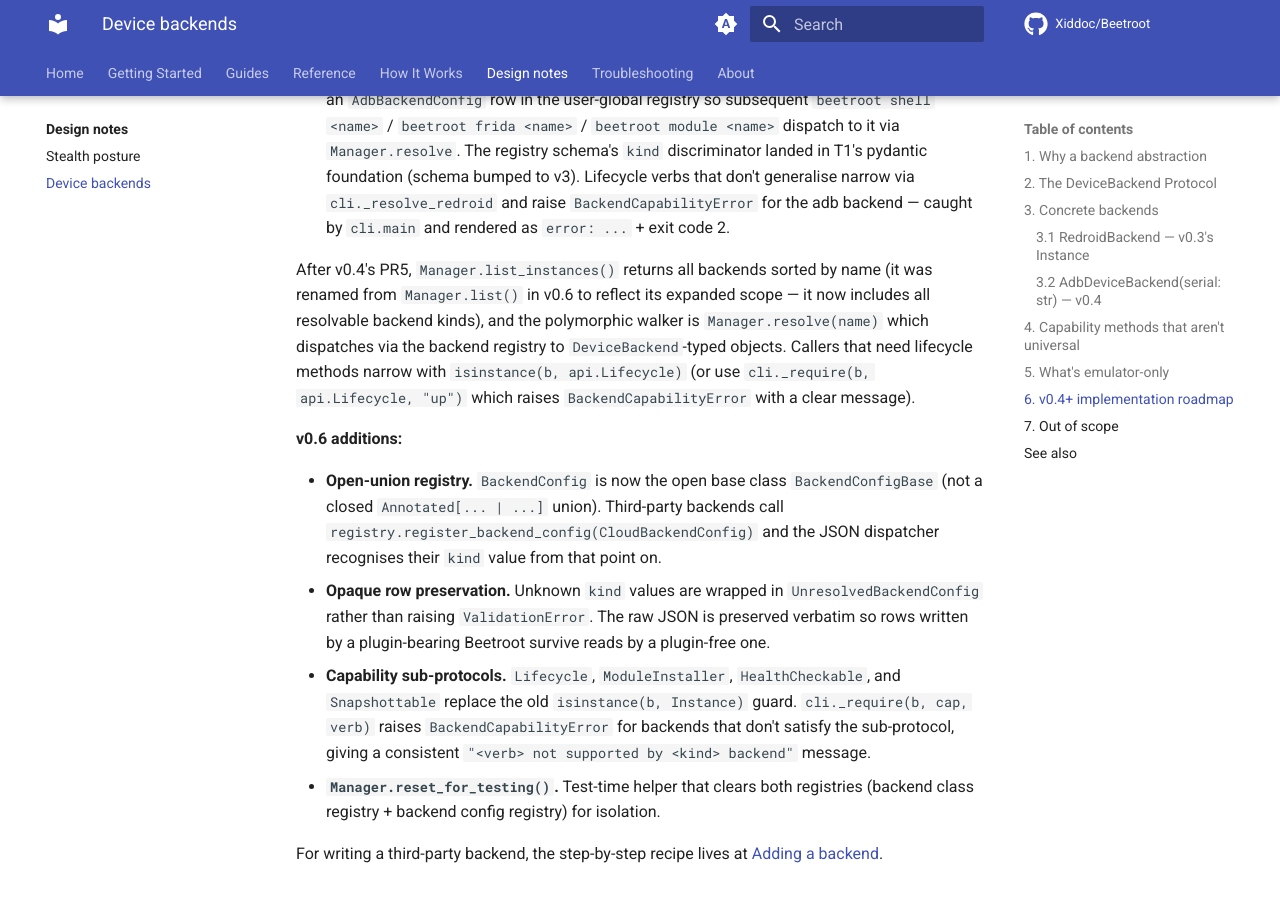
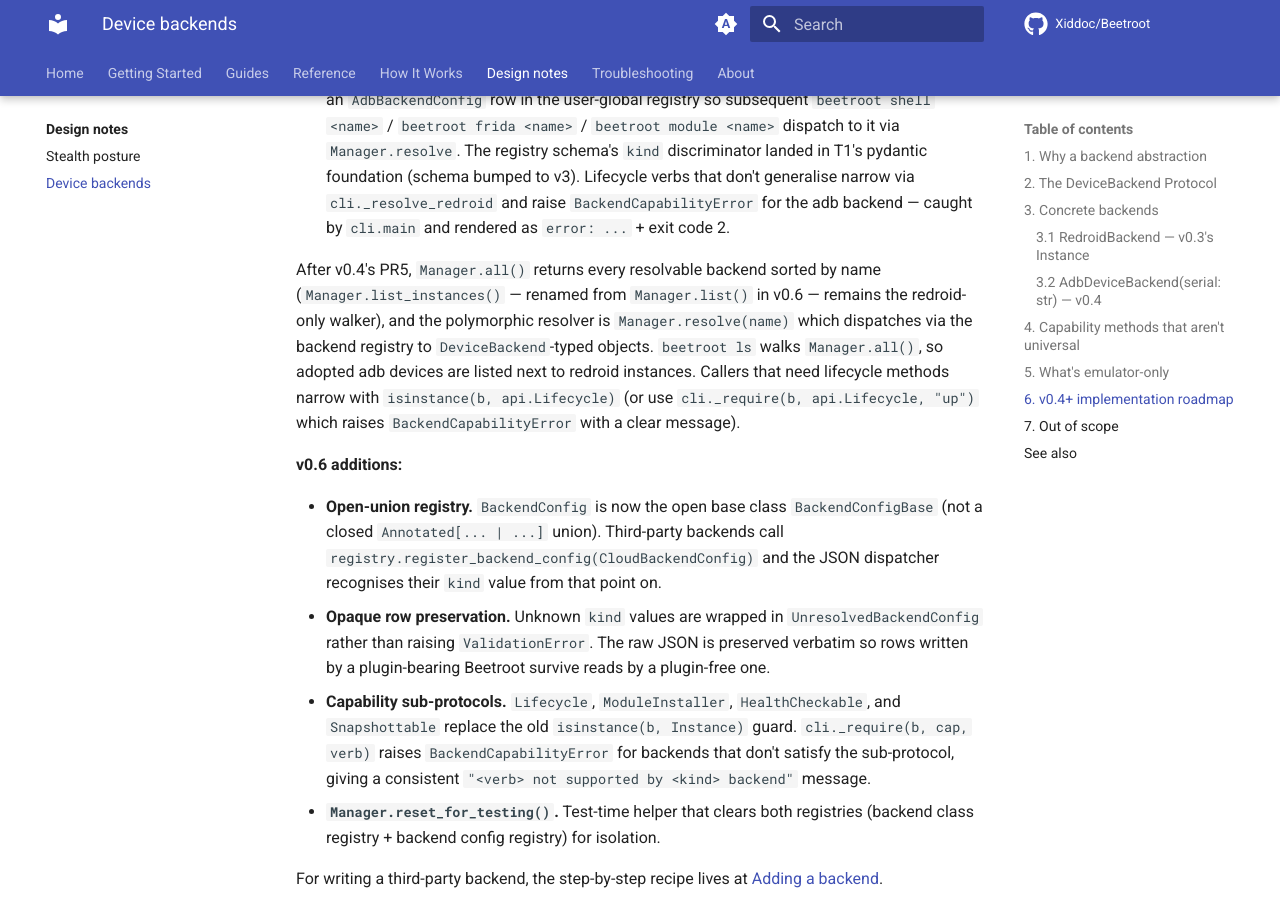
Before and after one commit to Xiddoc/Beetroot, an MkDocs documentation site: the page built from docs/design/device-backends.md, in a window 1280 px wide and 900 px high, scrolled down 5869 px. Built offline with MkDocs 1.6.1 and Material for MkDocs 9.7.7, drawn with Linux system fonts in a browser that asks for light colours; comment, search, counter and statistics services are not loaded.

Commit message:
Document adb-aware ls in CHANGELOG and backend docs (#15)
Adds the Unreleased CHANGELOG entry for the ls fix and corrects the
backend docs: device-backends.md claimed Manager.list_instances()
returns all backend kinds (it is redroid-only; Manager.all() is the
cross-kind walker that ls now uses), adding-a-backend.md now cites
Manager.all() for the unknown-kind skip, and architecture.md notes
that ls queries adb devices live for adb-adopted rows.

https://claude.ai/code/session_01SxXBtpgbFeEWVVoKNKyXe3

```diff
--- a/docs/design/device-backends.md
+++ b/docs/design/device-backends.md
@@ -288,11 +288,13 @@ shape.
   raise `BackendCapabilityError` for the adb backend — caught by
   `cli.main` and rendered as `error: ...` + exit code 2.
 
-After v0.4's PR5, `Manager.list_instances()` returns all backends sorted
-by name (it was renamed from `Manager.list()` in v0.6 to reflect its
-expanded scope — it now includes all resolvable backend kinds), and the
-polymorphic walker is `Manager.resolve(name)` which dispatches via the
-backend registry to `DeviceBackend`-typed objects. Callers that need
+After v0.4's PR5, `Manager.all()` returns every resolvable backend
+sorted by name (`Manager.list_instances()` — renamed from
+`Manager.list()` in v0.6 — remains the redroid-only walker), and the
+polymorphic resolver is `Manager.resolve(name)` which dispatches via the
+backend registry to `DeviceBackend`-typed objects. `beetroot ls` walks
+`Manager.all()`, so adopted adb devices are listed next to redroid
+instances. Callers that need
 lifecycle methods narrow with `isinstance(b, api.Lifecycle)` (or use
 `cli._require(b, api.Lifecycle, "up")` which raises
 `BackendCapabilityError` with a clear message).
```
Also changed, not shown: CHANGELOG.md (+14 -0 lines), docs/guides/adding-a-backend.md (+1 -1 lines), docs/how-it-works/architecture.md (+1 -1 lines).
